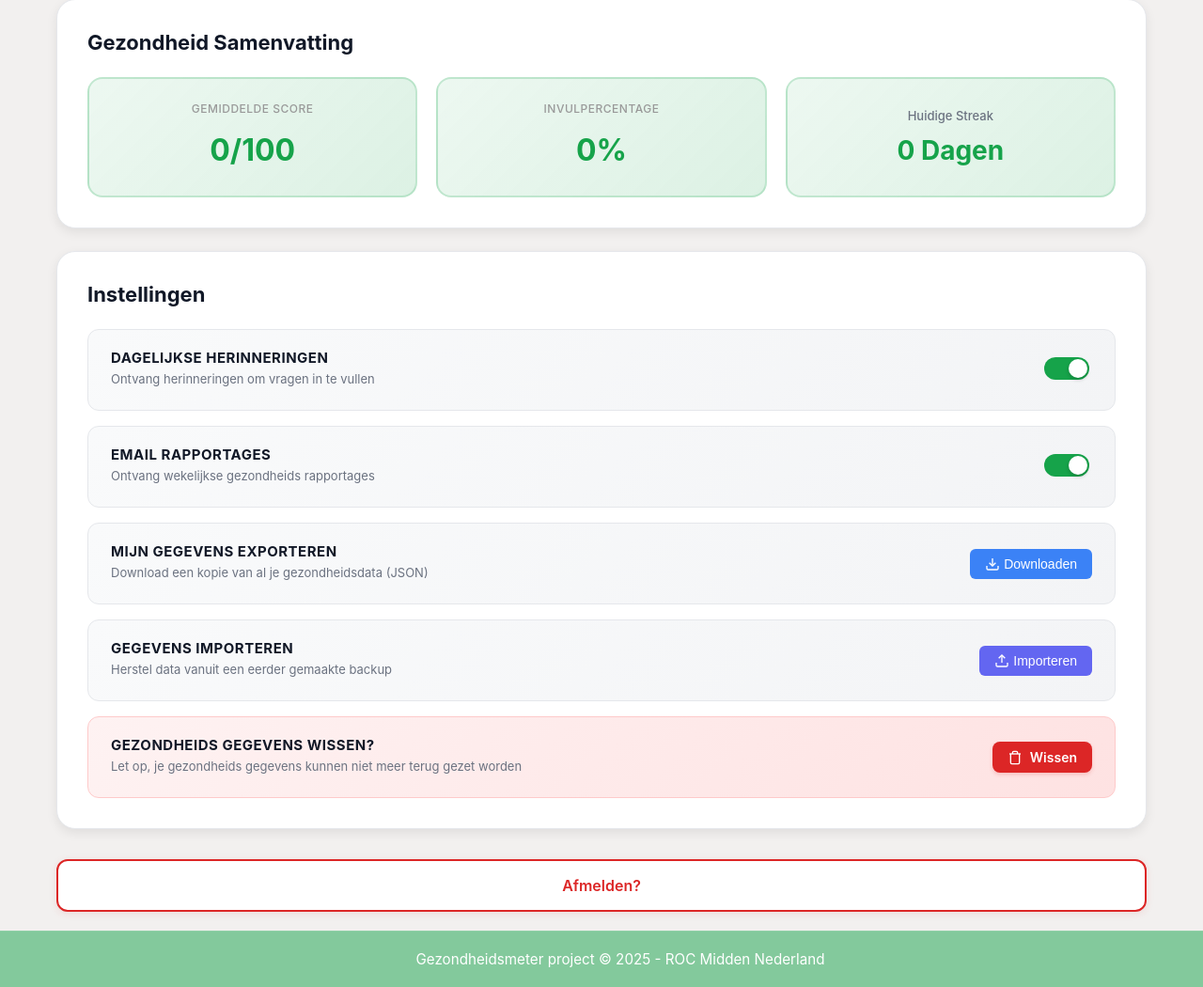
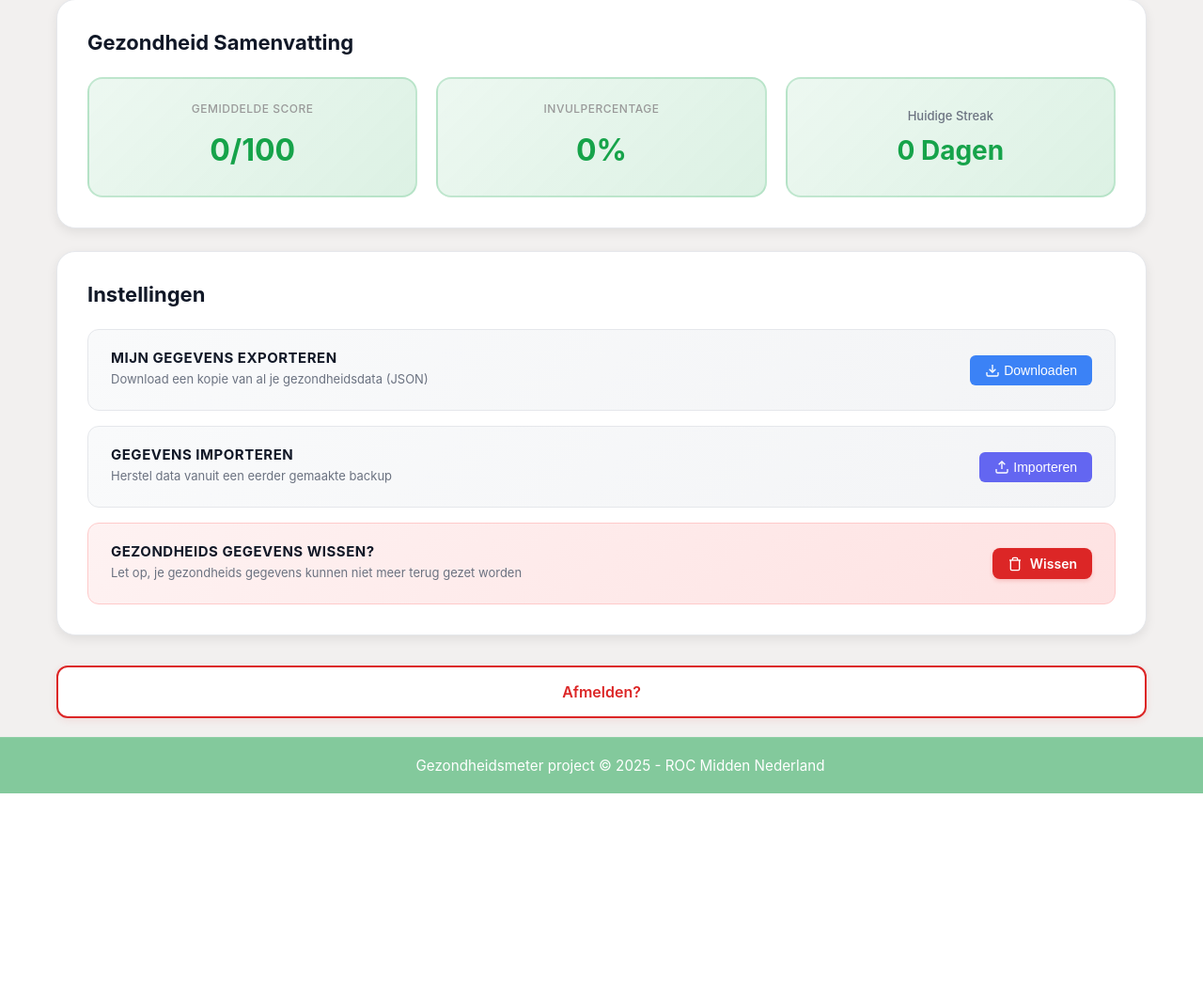
Before and after one commit to roc-ica/l10-pro-1-gezondheidsmeter-cornelis, a PHP site: page /pages/account.php in a window 1280 px wide. Shown: the part 381-1431 px from the top of the page at 94% size. After the commit the page ends 1225 px from the top, so only its background shows below. Run offline with PHP 8.4, Linux system fonts and the light colour scheme; a user stored in the database is signed in; data comes from the database, SQL or seed files in the repository; data that the repository does not hold is empty.

Commit message:
removed dagelijkse herinneringen en email messages

```diff
--- a/pages/account.php
+++ b/pages/account.php
@@ -177,26 +177,7 @@ foreach ($allEntries as $entryDate) {
                 <h3>Instellingen</h3>
             </div>
             <div class="inst-content">
-                <div class="inst-item">
-                    <div>
-                        <div class="score-label"><strong>Dagelijkse Herinneringen</strong></div>
-                        <div class="score-value">Ontvang herinneringen om vragen in te vullen</div>
-                    </div>
-                    <div>
-                        <label for="notifications"></label>
-                        <input type="checkbox" id="notifications" name="notifications" checked>
-                    </div>
-                </div>
-                <div class="inst-item">
-                    <div>
-                        <div class="score-label"><strong>Email rapportages</strong></div>
-                        <div class="score-value">Ontvang wekelijkse gezondheids rapportages</div>
-                    </div>
-                    <div>
-                        <label for="email-reports"></label>
-                        <input type="checkbox" id="email-reports" name="email-reports" checked>
-                    </div>
-                </div>
+
                 <div class="inst-item">
                     <div>
                         <div class="score-label"><strong>Mijn gegevens exporteren</strong></div>
```
